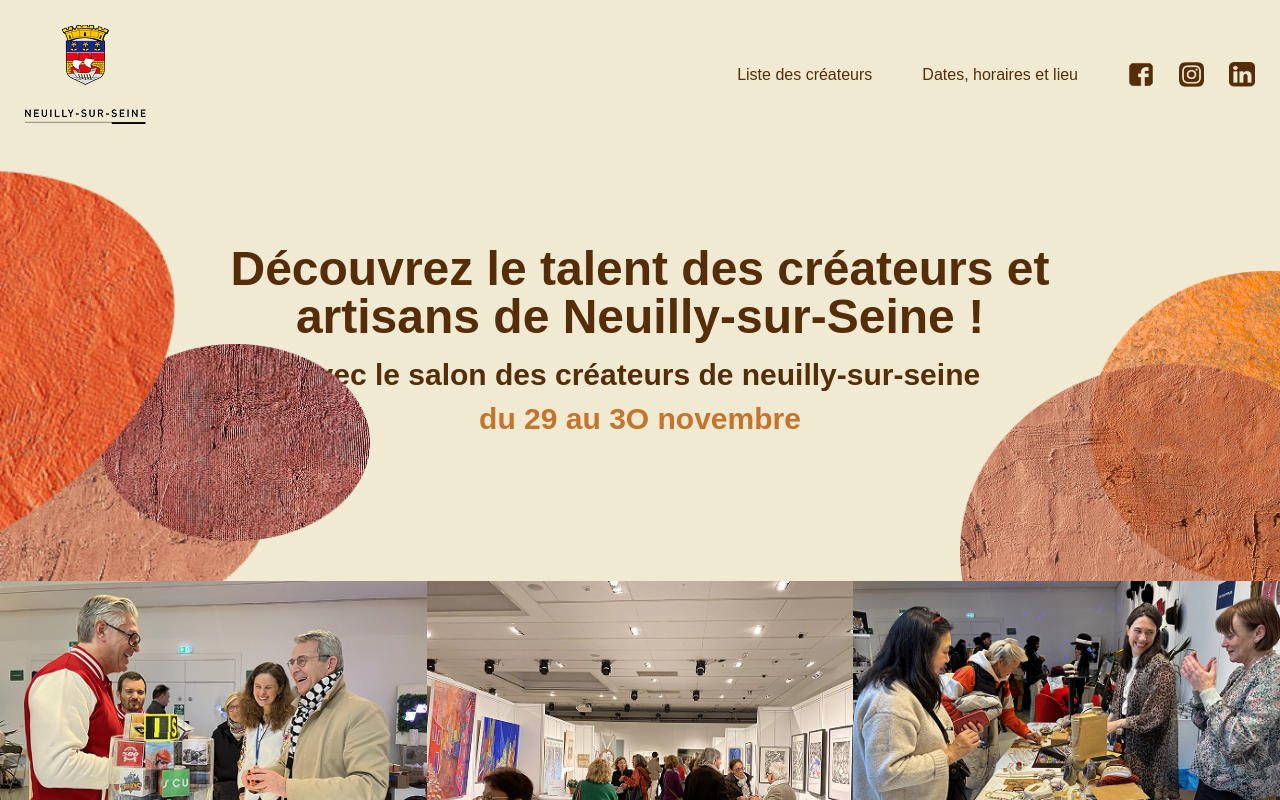
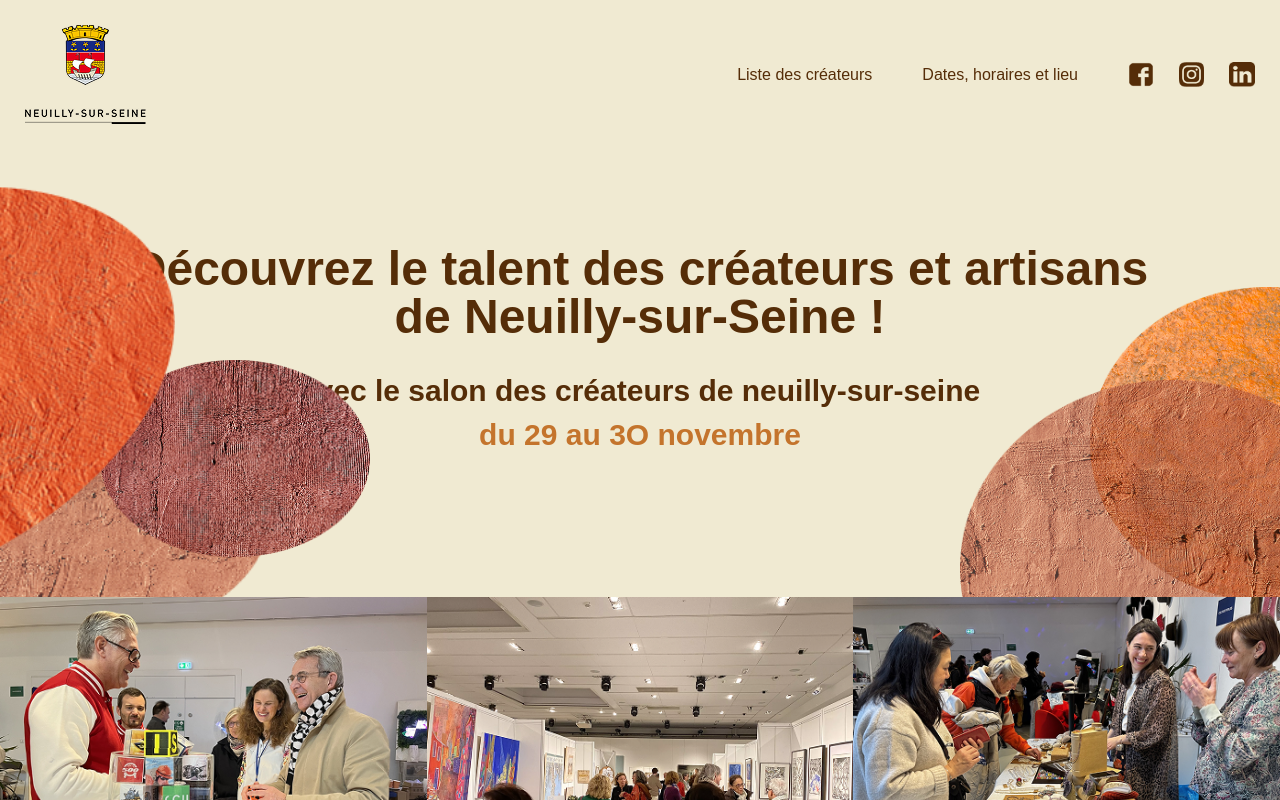
Before and after one commit to Drixares/bap_neuilly, a Next.js app: page / in a window 1280 px wide. Shown: the top 800 px of the page. Built offline with nearby package versions, Linux system fonts and the light colour scheme; a web font is replaced by a local one.

Commit message:
fix: h1 text and layout

```diff
--- /dev/null
+++ b/app/(marketing)/_components/banner-content.tsx
@@ -0,0 +1,21 @@
+interface BannerContentProps {
+  title: string;
+  subtitle: string;
+  date: string;
+}
+
+export function BannerContent({ title, subtitle, date }: BannerContentProps) {
+  return (
+    <div className="max-w-5xl mx-auto mb-12">
+      <h1 className="text-4xl md:text-5xl font-bold mb-8 text-[var(--marronf)]">
+        {title}
+      </h1>
+      <h2 className="text-2xl md:text-3xl font-semibold mb-2 text-[var(--marronf)]">
+        {subtitle}
+      </h2>
+      <h2 className="text-2xl md:text-3xl font-semibold text-[var(--marronc)]">
+        {date}
+      </h2>
+    </div>
+  );
+}
--- a/app/(marketing)/_components/home.tsx
+++ /dev/null
@@ -1,43 +0,0 @@
-"use client";
-
-import { DecorativeElements } from './decorative-elements';
-
-interface BannerContentProps {
-  title: string;
-  subtitle: string;
-  date: string;
-}
-
-function BannerContent({ title, subtitle, date }: BannerContentProps) {
-  return (
-    <div className="max-w-4xl mx-auto mb-12">
-      <h1 className="text-4xl md:text-5xl font-bold mb-4 text-[var(--marronf)]">
-        {title}
-      </h1>
-      <h2 className="text-2xl md:text-3xl font-semibold mb-2 text-[var(--marronf)]">
-        {subtitle}
-      </h2>
-      <h2 className="text-2xl md:text-3xl font-semibold text-[var(--marronc)]">
-        {date}
-      </h2>
-    </div>
-  );
-}
-
-export default function Home() {
-  return (
-    <section id="accueil" className="bg-[var(--beige)] py-24 text-center relative">
-      {/* Decorative Elements */}
-      <DecorativeElements />
-
-      {/* Main Content */}
-      <BannerContent
-        title="Découvrez le talent des créateurs et artisans de Neuilly-sur-Seine !"
-        subtitle="avec le salon des créateurs de neuilly-sur-seine"
-        date="du 29 au 3O novembre"
-      />
-
-
-    </section>
-  );
-}
--- a/app/(marketing)/creators/page.tsx
+++ b/app/(marketing)/creators/page.tsx
@@ -1,9 +1,10 @@
 // pages/index.tsx
 import BigDiv from '@/app/(marketing)/_components/BigDiv';
 import Artisans from '../_components/artisans';
+import { BannerContent } from '../_components/banner-content';
+import { DecorativeElements } from '../_components/decorative-elements';
 import Footer from '../_components/footer';
 import Header from '../_components/header';
-import HomeComponent from '../_components/home';
 import Images from '../_components/images';
 import Info from '../_components/infos';
 
@@ -13,7 +14,17 @@ export default function Home() {
       <Header />
 
       <main>
-        <HomeComponent />
+        <section id="accueil" className="bg-[var(--beige)] py-24 text-center relative">
+        {/* Decorative Elements */}
+          <DecorativeElements />
+
+          {/* Main Content */}
+          <BannerContent
+            title="Rencontrez des milliers de visiteurs et développez votre visibilité."
+            subtitle="avec le salon des créateurs de neuilly-sur-seine"
+            date="du 29 au 3O novembre"
+          />
+      </section>
         <Images />
         <Info />
         <BigDiv/>
--- a/app/(marketing)/page.tsx
+++ b/app/(marketing)/page.tsx
@@ -2,9 +2,10 @@
 import type { NextPage } from 'next';
 import Artisans from './_components/artisans';
 import FeatureBanner from './_components/banner';
+import { BannerContent } from './_components/banner-content';
+import { DecorativeElements } from './_components/decorative-elements';
 import Footer from './_components/footer';
 import Header from './_components/header';
-import HomeComponent from './_components/home';
 import Images from './_components/images';
 import Info from './_components/infos';
 
@@ -14,7 +15,17 @@ const Home: NextPage = () => {
       <Header />
 
       <main>
-        <HomeComponent />
+          <section id="accueil" className="bg-[var(--beige)] py-24 text-center relative">
+          {/* Decorative Elements */}
+          <DecorativeElements />
+
+          {/* Main Content */}
+          <BannerContent
+            title="Découvrez le talent des créateurs et artisans de Neuilly-sur-Seine !"
+            subtitle="avec le salon des créateurs de neuilly-sur-seine"
+            date="du 29 au 3O novembre"
+          />
+      </section>
         <Images />
         <Info />
         <FeatureBanner />
```
